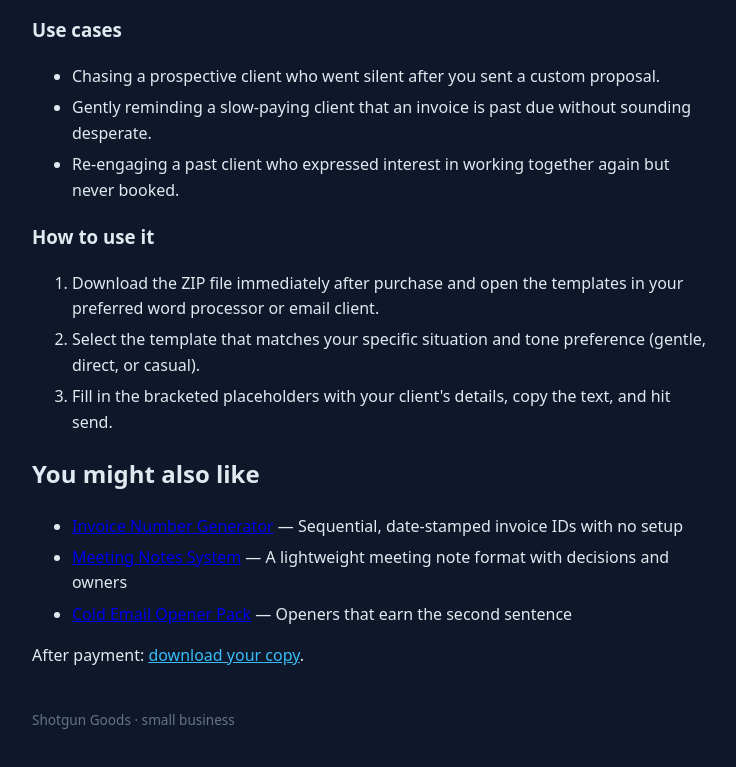
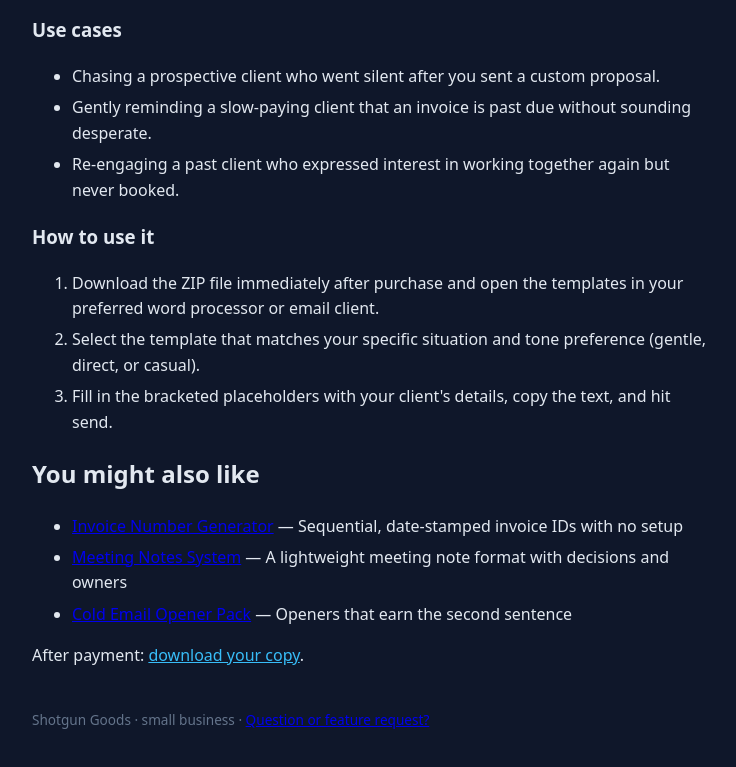
Before and after one commit to LinuxGuru999/shotgun-client-follow-up-templates, a plain HTML site: page docs/index.html in a window 1280 px wide. Shown: the part 749-1516 px from the top of the page, without its empty margins (268-1004 px from the left). Drawn offline with Linux system fonts and the light colour scheme.

Commit message:
Update Client Follow-up Templates

```diff
--- a/docs/index.html
+++ b/docs/index.html
@@ -14,4 +14,4 @@
 <section><h2>You might also like</h2><ul><li><a href="https://LinuxGuru999.github.io/shotgun-invoice-number-generator/">Invoice Number Generator</a> — Sequential, date-stamped invoice IDs with no setup</li><li><a href="https://LinuxGuru999.github.io/shotgun-meeting-notes-system/">Meeting Notes System</a> — A lightweight meeting note format with decisions and owners</li><li><a href="https://LinuxGuru999.github.io/shotgun-library/products/cold-email-opener-pack/">Cold Email Opener Pack</a> — Openers that earn the second sentence</li></ul></section>
 
 <p>After payment: <a class="download" href="https://raw.githubusercontent.com/LinuxGuru999/shotgun-client-follow-up-templates/main/download/client-follow-up-templates.txt">download your copy</a>.</p>
-<footer>Shotgun Goods · small business</footer></body></html>
+<footer>Shotgun Goods · small business · <a href="mailto:linuxguru999@gmail.com?subject=Feedback%20on%20Client%20Follow-up%20Templates">Question or feature request?</a></footer></body></html>
```
